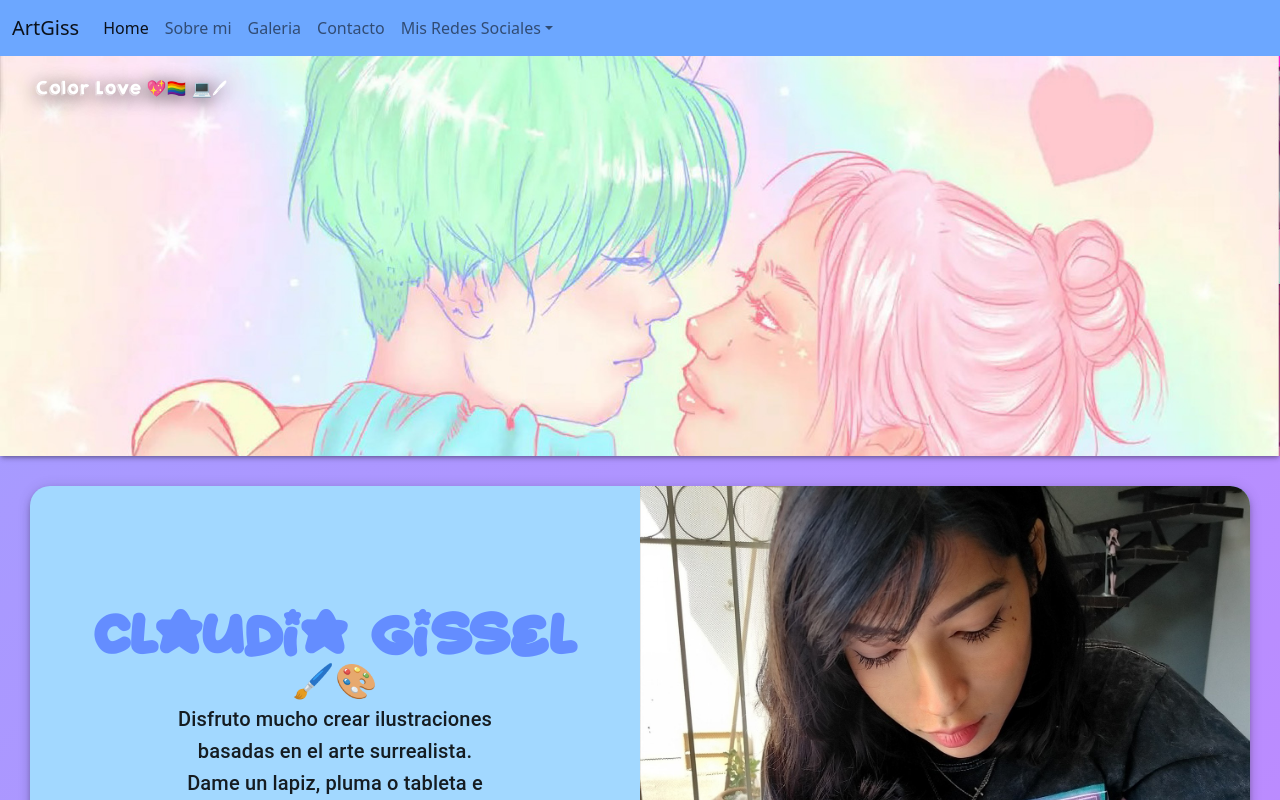
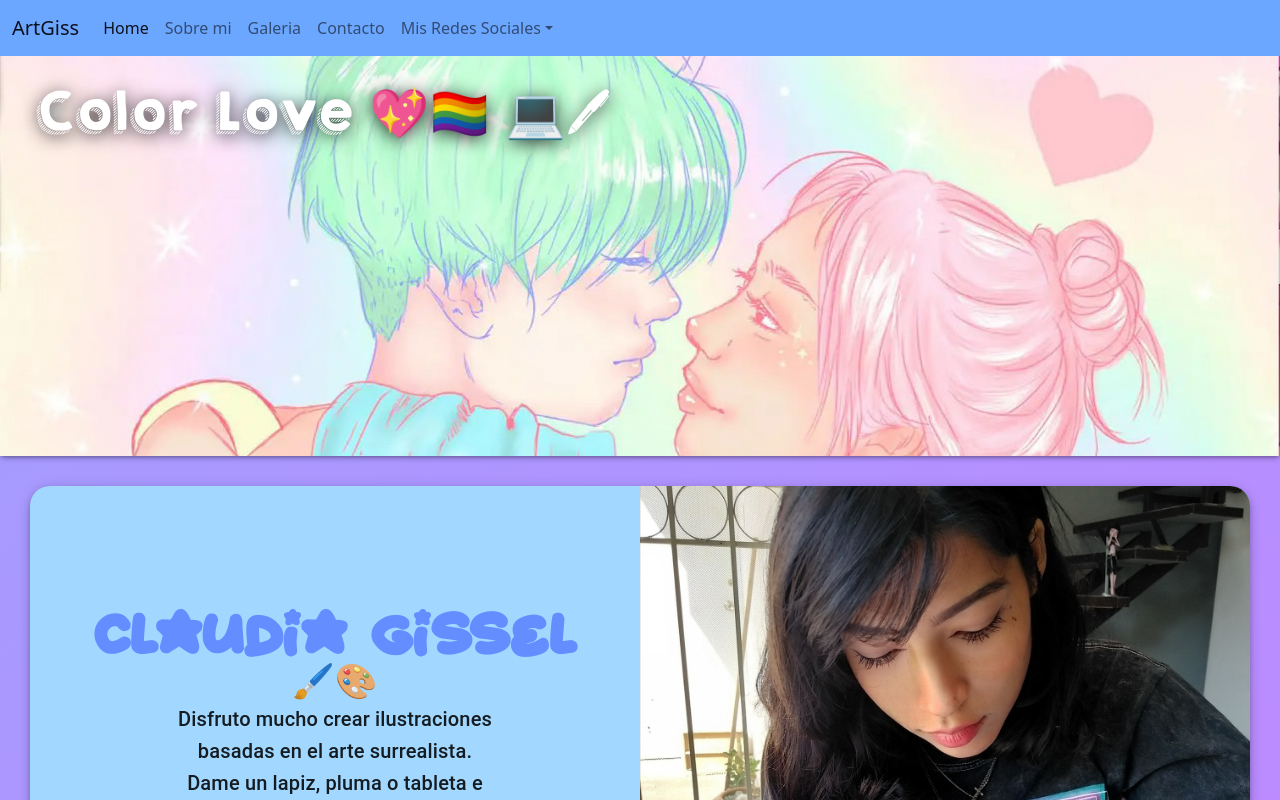
Before and after one commit to megagus182/artgiss, a React (Create React App) app: page / in a window 1280 px wide. Shown: the top 800 px of the page. Built offline with nearby package versions, Linux system fonts and the light colour scheme; a web font is replaced by a local one.

Commit message:
finishing

```diff
--- a/src/components/Item.jsx
+++ b/src/components/Item.jsx
@@ -9,7 +9,7 @@ export default function Item({ item, title }) {
     <Box>
     {celular ?
       <Paper className="paperBanner">
-      <Typography className="nameBanner" fontFamily={"happy"}>{title}</Typography>
+      <Typography className="nameBanner" fontFamily={"happy"} sx={{fontSize:"3rem"}}>{title}</Typography>
 
         <img
           className="imagenBanner"
```
Also changed, not shown: package.json (line endings or trailing spaces).
